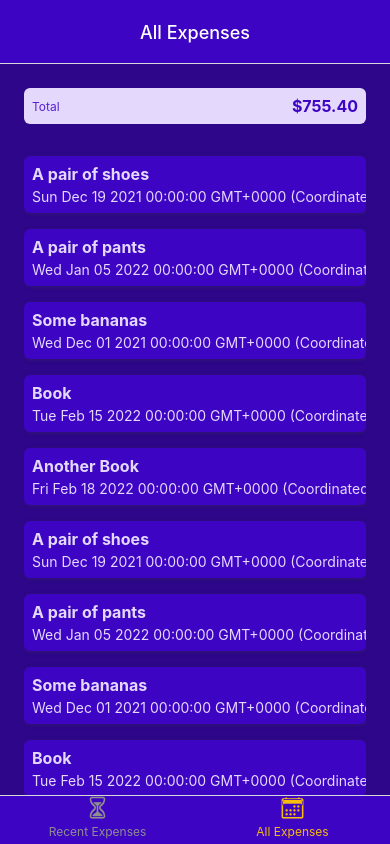
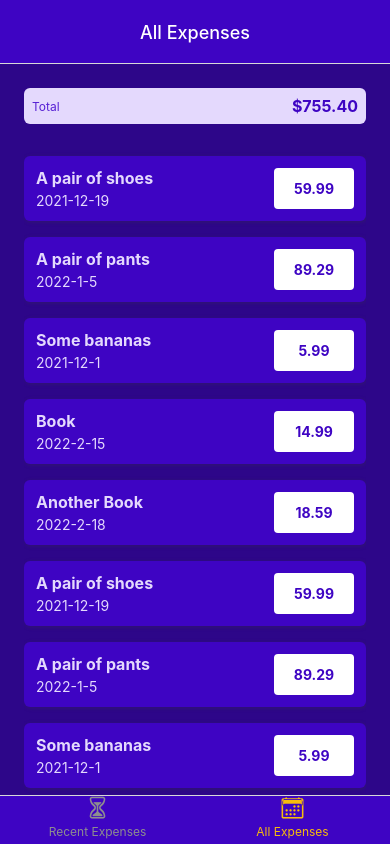
Before and after one commit to OmarChaar/ReactNative-ExpensesApp, a React Native app: screen /AllExpenses in a window 390 px wide. Built offline with nearby package versions, Linux system fonts and the light colour scheme.

Commit message:
displaying date using 'util' folder

```diff
--- a/components/expenses/ExpenseItem.js
+++ b/components/expenses/ExpenseItem.js
@@ -1,6 +1,7 @@
 
 import { StyleSheet, Text, View, TouchableOpacity } from 'react-native';
 import { GlobalStyles } from '../../contants/styles';
+import { getFormattedDate } from '../../util/date';
 
 function ExpenseItem({description, amount, date }) {
 
@@ -9,10 +10,10 @@
             <View style={styles.container}>
                 <View >
                     <Text style={[styles.textBase, styles.description]}>{description}</Text>
-                    <Text style={[styles.textBase, styles.date]}>{date.toString()}</Text>
+                    <Text style={[styles.textBase, styles.date]}>{getFormattedDate(date)}</Text>
                 </View>
                 <View style={styles.amountContainer}>
-                    <Text style={styles.amount}>{amount}</Text>
+                    <Text style={styles.amount}>{amount.toFixed(2)}</Text>
                 </View>
 
             </View>
@@ -30,8 +31,7 @@
         borderRadius: 6,
         flexDirection: 'row',
         justifyContent: 'space-between',
-        alignItems: 'center',
-        padding: 8,
+        padding: 12,
         elevation: 3,
         shadowColor: GlobalStyles.colors.gray500,
         shadowRadius: 4,
@@ -52,7 +52,8 @@
         backgroundColor: GlobalStyles.colors.white,
         justifyContent: 'center',
         alignItems: 'center',
-        borderRadius: 4
+        borderRadius: 4,
+        minWidth: 80
     },
     amount: {
         color: GlobalStyles.colors.primary500,
--- /dev/null
+++ b/util/date.js
@@ -0,0 +1,3 @@
+export function getFormattedDate(date) {
+    return `${date.getFullYear()}-${date.getMonth()+1}-${date.getDate()}`;
+}
```
